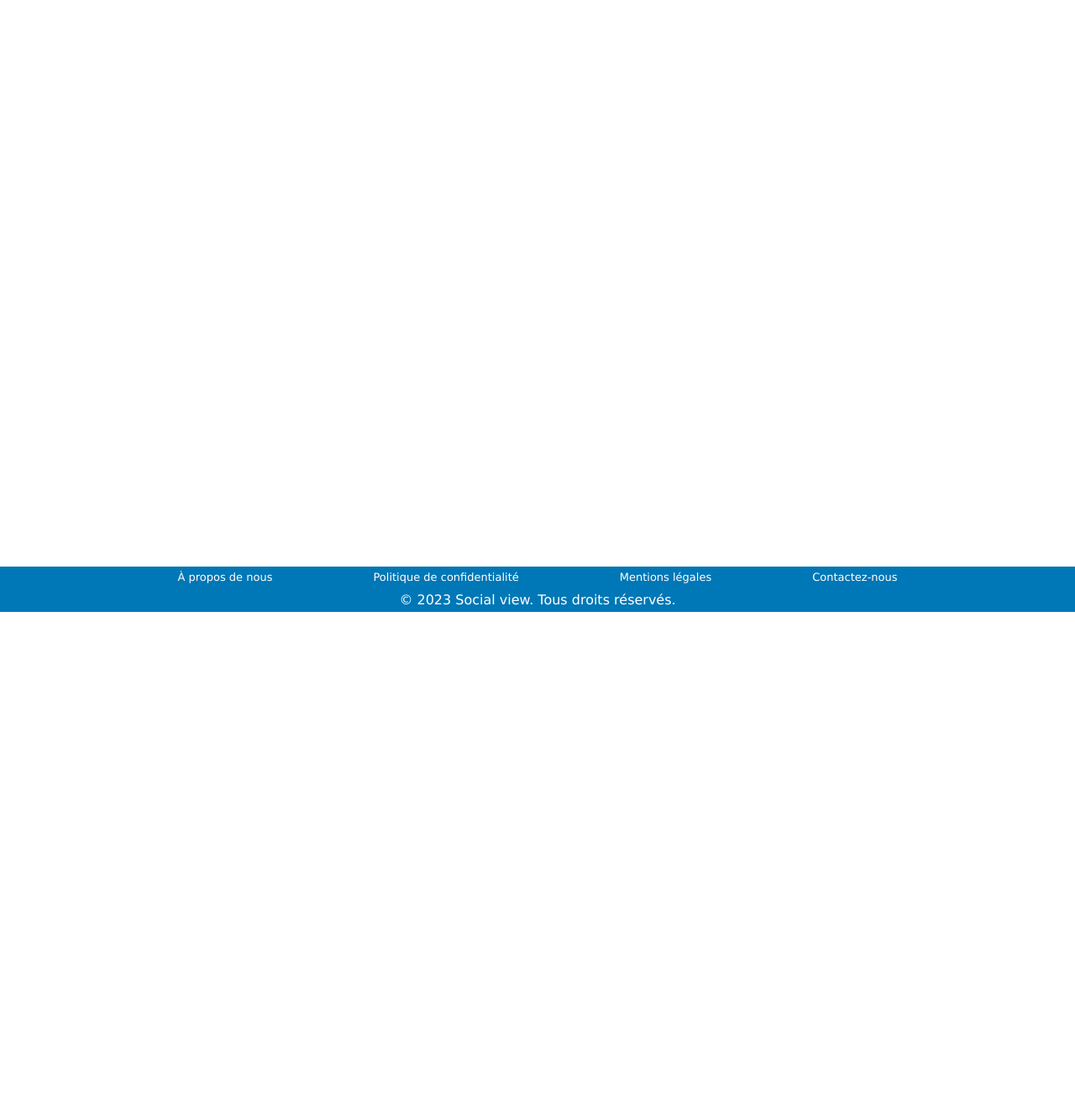
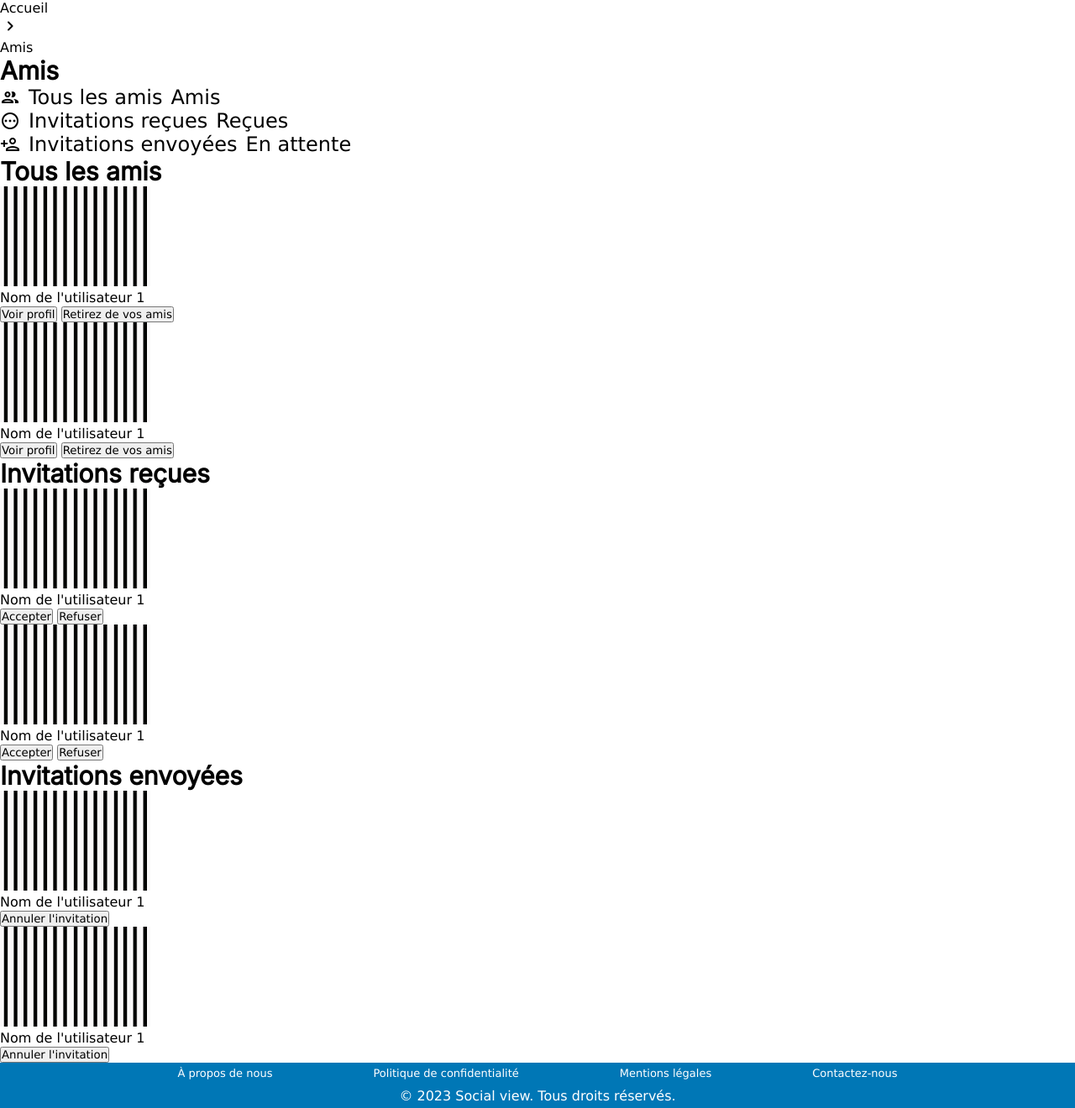
Before and after one commit to YohannDCz/facebook-php, a PHP site: page /front/friends_list.php in a window 1280 px wide. Shown: the part 71-1391 px from the top of the page at 84% size. Before the commit the page ends 800 px from the top, so only its background shows below. Run offline with PHP 8.4, Linux system fonts and the light colour scheme.

Commit message:
add friends_list.php

```diff
--- a/front/friends_list.php
+++ b/front/friends_list.php
@@ -1,5 +1,145 @@
 <?php include 'header.php' ?>
 <link rel="stylesheet" href="styles/friends_list.css">
 
+<div class="friends_list_container">
 
+    <div class="friends_list_side_bar">
+        <div class="group_settings_fil_arianne">
+            <p><a href="index.php">Accueil</a></p>
+            <p class="material-icons-round">chevron_right</p>
+            <p>Amis</p>
+        </div>
+        <h3 style="white-space: nowrap;" class="friends_list_title">Amis</h3>
+
+        <a href="#" class="settings_links filter_friends">
+            <h4 class="settings_category">
+                <span class="material-icons-outlined friends_list_icons">group</span>
+                <span class="friends_list_icons">Tous les amis</span>
+                <span class="friends_list_mobile">Amis</span>
+            </h4>
+        </a>
+
+        <a href="#" class="settings_links filter_pending">
+            <h4 class="settings_category">
+                <span class="material-icons-outlined friends_list_icons">pending</span>
+                <span class="friends_list_icons">Invitations reçues</span>
+                <span class="friends_list_mobile">Reçues</span>
+            </h4>
+        </a>
+
+        <a href="#" class="settings_links filter_add">
+            <h4 class="settings_category">
+                <span class="material-icons-outlined friends_list_icons">person_add</span>
+                <span class="friends_list_icons">Invitations envoyées</span>
+                <span class="friends_list_mobile">En attente</span>
+            </h4>
+        </a>
+
+
+    </div>
+
+
+    <div class="friends_list_main">
+
+        <div class="container search_friends">
+
+            <h3>Tous les amis</h3>
+
+            <div class="invitation">
+                <div class="invitation_pp_name">
+                    <div class="invitation_pp_div">
+                        <img src="img/ooo.png" alt="Photo de profil" class="invitation_pp">
+                    </div>
+                    <p class="name">Nom de l'utilisateur 1</p>
+                </div>
+                <div class="actions">
+                    <button class="accept">Voir profil</button>
+                    <button class="reject">Retirez de vos amis</button>
+                </div>
+            </div>
+
+            <div class="invitation">
+                <div class="invitation_pp_name">
+                    <div class="invitation_pp_div">
+                        <img src="img/ooo.png" alt="Photo de profil" class="invitation_pp">
+                    </div>
+                    <p class="name">Nom de l'utilisateur 1</p>
+                </div>
+                <div class="actions">
+                    <button class="accept">Voir profil</button>
+                    <button class="reject">Retirez de vos amis</button>
+                </div>
+            </div>
+
+        </div>
+
+        <div class="container search_pending">
+
+            <h3>Invitations reçues</h3>
+
+            <div class="invitation">
+                <div class="invitation_pp_name">
+                    <div class="invitation_pp_div">
+                        <img src="img/ooo.png" alt="Photo de profil" class="invitation_pp">
+                    </div>
+                    <p class="name">Nom de l'utilisateur 1</p>
+                </div>
+                <div class="actions">
+                    <button class="accept">Accepter</button>
+                    <button class="reject">Refuser</button>
+                </div>
+            </div>
+
+            <div class="invitation">
+                <div class="invitation_pp_name">
+                    <div class="invitation_pp_div">
+                        <img src="img/ooo.png" alt="Photo de profil" class="invitation_pp">
+                    </div>
+                    <p class="name">Nom de l'utilisateur 1</p>
+                </div>
+                <div class="actions">
+                    <button class="accept">Accepter</button>
+                    <button class="reject">Refuser</button>
+                </div>
+            </div>
+
+        </div>
+
+        <div class="container search_add">
+
+            <h3>Invitations envoyées</h3>
+
+            <div class="invitation">
+                <div class="invitation_pp_name">
+                    <div class="invitation_pp_div">
+                        <img src="img/ooo.png" alt="Photo de profil" class="invitation_pp">
+                    </div>
+                    <p class="name">Nom de l'utilisateur 1</p>
+                </div>
+                <div class="actions">
+                    <button class="reject">Annuler l'invitation</button>
+                </div>
+            </div>
+
+            <div class="invitation">
+                <div class="invitation_pp_name">
+                    <div class="invitation_pp_div">
+                        <img src="img/ooo.png" alt="Photo de profil" class="invitation_pp">
+                    </div>
+                    <p class="name">Nom de l'utilisateur 1</p>
+                </div>
+                <div class="actions">
+                    <button class="reject">Annuler l'invitation</button>
+                </div>
+            </div>
+
+        </div>
+
+
+    </div>
+
+
+</div>
+
+<script src="./scripts/script_friends_list.js"></script>
 <?php include 'footer.php' ?>
```
